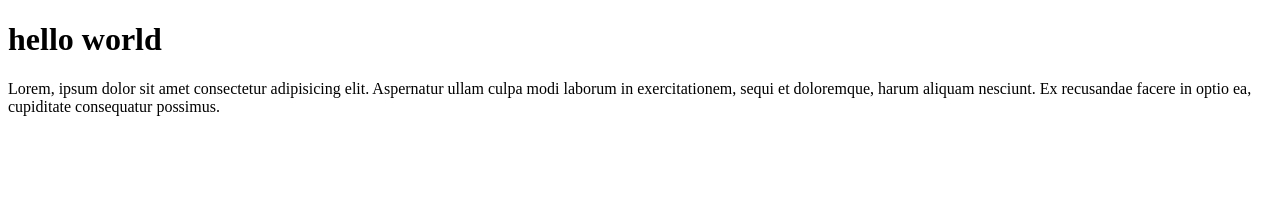
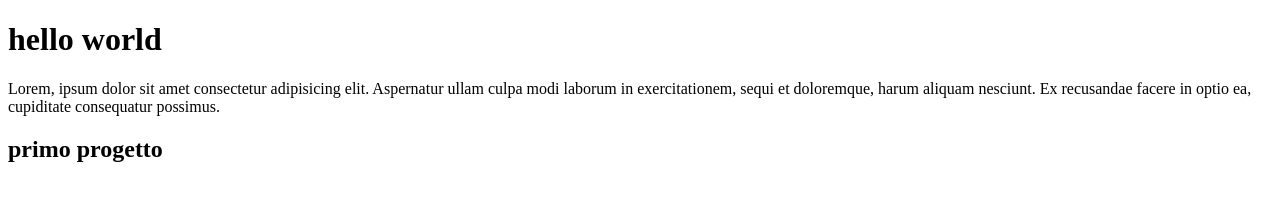
Before and after one commit to javoxpl/GitHub, a plain HTML site: page index.html in a window 1280 px wide. Drawn offline with Linux system fonts and the light colour scheme.

Commit message:
primo progetto

```diff
--- a/index.html
+++ b/index.html
@@ -11,5 +11,6 @@
     <p>
         Lorem, ipsum dolor sit amet consectetur adipisicing elit. Aspernatur ullam culpa modi laborum in exercitationem, sequi et doloremque, harum aliquam nesciunt. Ex recusandae facere in optio ea, cupiditate consequatur possimus.
     </p>
+    <h2>primo progetto</h2>
 </body>
 </html>
```
